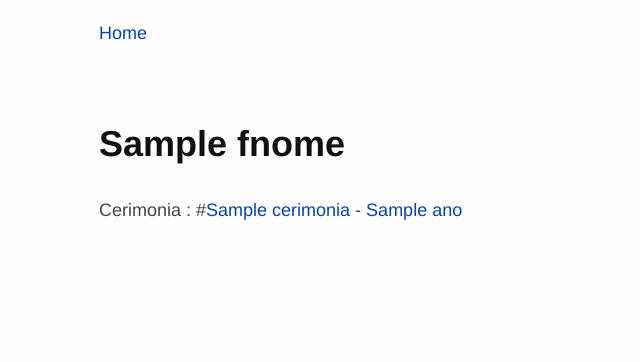
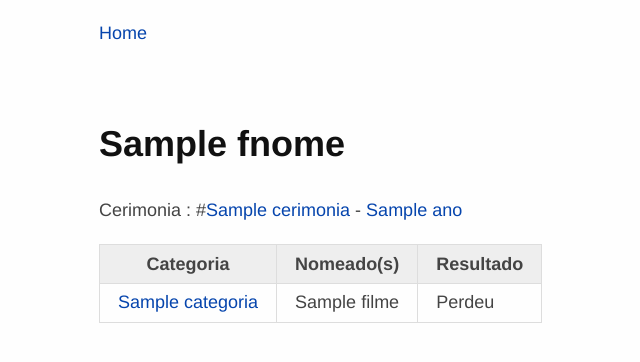
Before and after one commit to filipevf23/Oscar-BD25, a Flask app: template templates/filme.html in a window 1280 px wide. Shown: the top 362 px of the page, without its empty margins (163-803 px from the left). Run offline with Flask 3, Linux system fonts and the light colour scheme; the template is opened without the code that fills it: most values are stand-ins (such as "Sample title", 1, 10 or a date in 2020).

Commit message:
Adicionei o filme mas ainda não o link dos nomeados dentro de filme

```diff
--- a/app.py
+++ b/app.py
@@ -89,7 +89,8 @@ def filmes():
 def filme(id):
     filme = db.execute("""
         select f.nome as nome,c.cerimonia_id as cerimonia_id,c.ano as ano,ano.categoria as categoria,
-                       p.nome as nomeado,n.ganhou as ganhou,ano.categoria_ano_id as categoria_ano_id
+                       p.nome as nomeado,n.ganhou as ganhou,ano.categoria_ano_id as categoria_ano_id,
+                       p.nomeado_id as nomeado_id
         from filme f
         join nomeacao n on n.filme_id=f.filme_id
         join categoria_ano ano on ano.categoria_ano_id=n.categoria_ano_id
--- a/templates/filme.html
+++ b/templates/filme.html
@@ -8,18 +8,16 @@
     Cerimonia : #<a href="{{ url_for('cerimonia', id=cerimonia) }}">{{ cerimonia }}</a> - <a href="{{ url_for('cerimonia', id=cerimonia) }}">{{ ano }}</a>
 </p>
 
-{%for f in filme %}
-{% if f.ganhou =='1.0'%}
-<p>
-    Premios Recebidos:
-</p>
 <table>
     <tr>
         <th>
             Categoria
         </th>
         <th>
-            Nomeado
+            Nomeado(s)
+        </th>
+        <th>
+            Resultado
         </th>
     </tr>
     {% for f in filme %}
@@ -28,15 +26,16 @@
             <a href="{{ url_for('categoria', id=f.categoria_ano_id) }}">{{ f.categoria }}</a>
         </td>
         <td>
-            {{f.nomeado}}
+            {{ f.nomeado }}
+        </td>
+        <td>
+            {% if f.ganhou == '1.0' %}
+            Ganhou
+            {% else %}
+            Perdeu
+            {% endif %}
         </td>
     </tr>
     {% endfor %}
 </table>
-{% else %}
-<p>
-
-</p>
-{%endif%}
-{% endfor %}
 {% endblock %}
```
Also changed, not shown: templates/index.html (+9 -3 lines).
